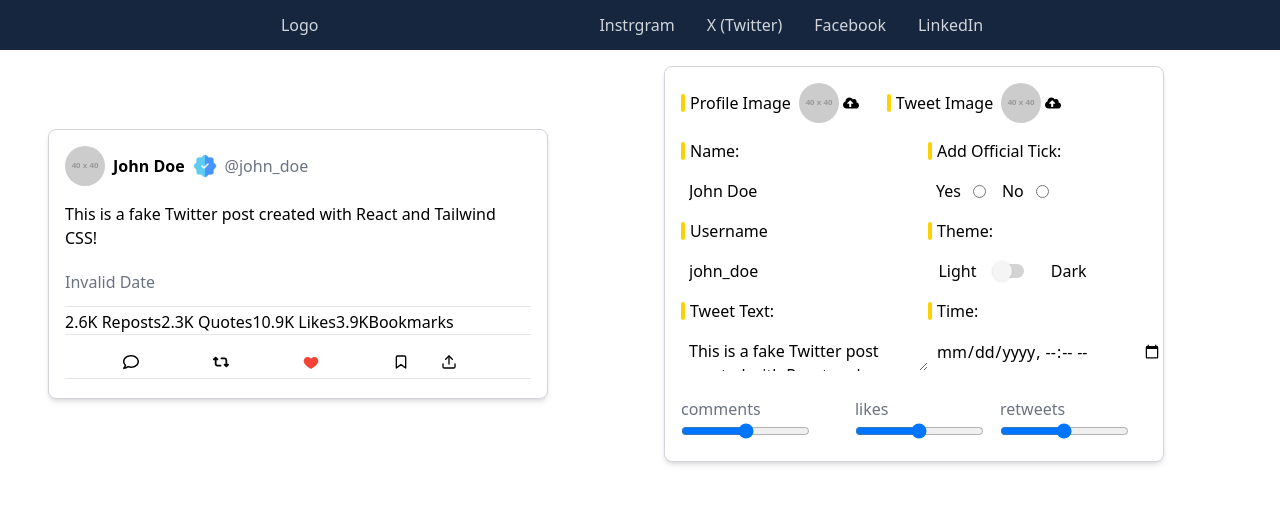
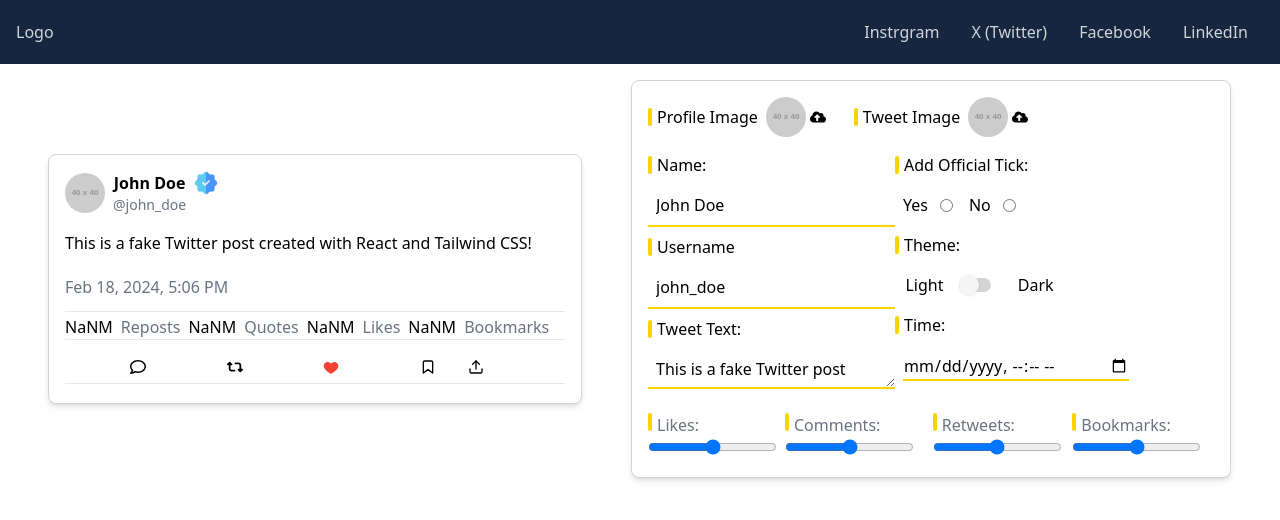
Before and after one commit to Rsingh1996/social-media-fakepost, a React (Vite) app: page / in a window 1280 px wide. Shown: the top 520 px of the page. Built offline with nearby package versions, Linux system fonts and the light colour scheme.

Commit message:
completed the all functionality of twitterpost

```diff
--- a/src/component/CreateTwitterPost.jsx
+++ b/src/component/CreateTwitterPost.jsx
@@ -14,7 +14,7 @@ const CreateTwitterPost = () => {
     tweetImage: "",
     officialTick: "yes",
     theme: "light",
-    time: "",
+    time: "Feb 18, 2024, 5:06 PM",
     commentsCount: "2.3K",
     likesCount: "10.9K",
     retweetsCount: "2.6K",
@@ -26,9 +26,11 @@ const CreateTwitterPost = () => {
   // Handler to update the postData state when input fields change
   const handleInputChange = (e) => {
     const { name, value } = e.target;
+    let validatedValue = value;
+
     setPostData({
       ...postData,
-      [name]: value,
+      [name]: validatedValue,
     });
   };
 
@@ -79,10 +81,10 @@ const CreateTwitterPost = () => {
   };
 
   return (
-    <div className="flex justify-center items-center">
+    <div className="flex flex-col sm:flex-row items-center justify-center">
       <TwitterPost postData={postData} />
       <div className="container flex items-center justify-center mx-auto p-4">
-        <div className="max-w-[500px] bg-white border border-gray-300 rounded-lg p-4 mb-4 shadow-md">
+        <div className="max-w-full sm:max-w-[600px] bg-white border border-gray-300 rounded-lg p-4 mb-4 shadow-md">
           {/* {container} */}
           <div className="flex items-center mb-4">
             <div className="flex items-center mr-7">
@@ -145,7 +147,7 @@ const CreateTwitterPost = () => {
               <input
                 name="name"
                 value={postData.name}
-                className=" p-2 my-2"
+                className=" p-2 my-2 border-b-2 border-[#fcd200]"
                 type="text"
                 placeholder="John Doe"
                 maxLength={12}
@@ -158,7 +160,7 @@ const CreateTwitterPost = () => {
               <input
                 name="username"
                 value={postData.username}
-                className="p-2 my-2"
+                className="p-2 my-2 border-b-2 border-[#fcd200]"
                 type="text"
                 placeholder="@john_doe"
                 onChange={handleInputChange}
@@ -169,7 +171,7 @@ const CreateTwitterPost = () => {
                 <label>Tweet Text:</label>
               </div>
               <textarea
-                className="p-2 my-2 h-[40px]"
+                className="p-2 my-2 h-[40px] border-b-2 border-[#fcd200]"
                 placeholder="Tweet message!"
                 name="tweetText"
                 value={postData.tweetText}
@@ -235,8 +237,9 @@ const CreateTwitterPost = () => {
                 <span></span>
                 <label>Time:</label>
               </div>
-              <div className="flex gap-4 p-2 my-2">
+              <div className="flex gap-4 p-2 my-2 ">
                 <input
+                  className="border-b-2 border-[#fcd200]"
                   type="datetime-local"
                   name="time"
                   value={postData.time}
@@ -248,17 +251,53 @@ const CreateTwitterPost = () => {
 
           <div className="flex flex-col justify-between mt-4 text-gray-500">
             <div className="flex">
-              <div className="mr-4">
-                {"comments"}
-                <input type="range" />
+              <div className="mr-2">
+                <span></span>
+                <label>Likes:</label>
+                <input
+                  type="range"
+                  name="likesCount"
+                  min="0"
+                  max="99999998"
+                  value={postData.likesCount}
+                  onChange={handleInputChange}
+                />{" "}
               </div>
-              <div className="mr-4">
-                {"likes"}
-                <input type="range" />
+              <div className="mr-2">
+                <span></span>
+                <label>Comments:</label>
+                <input
+                  type="range"
+                  name="commentsCount"
+                  min="0"
+                  max="99999998"
+                  value={postData.commentsCount}
+                  onChange={handleInputChange}
+                />{" "}
+              </div>
+              <div className="mr-2">
+                <span></span>
+                <label>Retweets:</label>
+                <input
+                  type="range"
+                  name="retweetsCount"
+                  min="0"
+                  max="99999998"
+                  value={postData.retweetsCount}
+                  onChange={handleInputChange}
+                />
               </div>
               <div>
-                {"retweets"}
-                <input type="range" />
+                <span></span>
+                <label>Bookmarks:</label>
+                <input
+                  type="range"
+                  name="bookmarksCount"
+                  min="0"
+                  max="99999998"
+                  value={postData.bookmarksCount}
+                  onChange={handleInputChange}
+                />
               </div>
             </div>
           </div>
--- a/src/component/Navbar.jsx
+++ b/src/component/Navbar.jsx
@@ -2,13 +2,13 @@ import React from "react";
 
 const Navbar = () => {
   return (
-    <div className="w-full h-[50px] flex justify-evenly items-center px-4 bg-[#16263e] text-gray-300 ">
-      <div>Logo</div>
-      <ul className=" flex justify-evenly ">
-        <li>Instrgram</li>
-        <li>X (Twitter)</li>
-        <li>Facebook</li>
-        <li>LinkedIn</li>
+    <div className="w-full h-16 flex flex-col sm:flex-row justify-center sm:justify-between items-center px-4 bg-[#16263e] text-gray-300">
+      <div className="mb-2 sm:mb-0">Logo</div>
+      <ul className="flex flex-wrap justify-center sm:justify-evenly gap-2 sm:gap-0">
+        <li className="text-center">Instrgram</li>
+        <li className="text-center">X (Twitter)</li>
+        <li className="text-center">Facebook</li>
+        <li className="text-center">LinkedIn</li>
       </ul>
     </div>
   );
--- /dev/null
+++ b/src/component/Twitter.jsx
@@ -0,0 +1,19 @@
+import React from "react";
+import TwitterPost from "./TwitterPost";
+
+const Twitter = () => {
+  return (
+    <div className="container flex items-center justify-center mx-auto p-4">
+      <TwitterPost
+        username="John Doe"
+        handle="john_doe"
+        timestamp="2h ago"
+        content="This is a fake Twitter post created with React and Tailwind CSS!"
+        likes={42}
+        retweets={23}
+      />
+    </div>
+  );
+};
+
+export default Twitter;
--- a/src/component/TwitterPost.jsx
+++ b/src/component/TwitterPost.jsx
@@ -3,7 +3,7 @@ import VERIFIEDTICK from "../assets/verify.png";
 import { FaRetweet } from "react-icons/fa6";
 import { FaRegComment } from "react-icons/fa";
 import { FcLike } from "react-icons/fc";
-import { FiBookmark } from "react-icons/fi";
+import { FiBookmark, FiPhoneCall } from "react-icons/fi";
 import { FiUpload } from "react-icons/fi";
 
 const TwitterPost = ({ postData }) => {
@@ -21,10 +21,20 @@ const TwitterPost = ({ postData }) => {
     return postTime.toLocaleString("en-US", options);
   };
 
+  const formatNumber = (count) => {
+    if (count < 1000) {
+      return count.toString();
+    } else if (count < 1000000) {
+      return `${(count / 1000).toFixed(1)}K`;
+    } else {
+      return `${(count / 1000000).toFixed(1)}M`;
+    }
+  };
+
   return (
     <div
-      className={`max-w-[500px] bg-white border ml-12 border-gray-300 rounded-lg p-4 mb-4 shadow-md ${
-        postData.theme ? "text-black bg-white" : "text-white bg-black"
+      className={`max-w-full sm:max-w-[600px] bg-white border ml-12 border-gray-300 rounded-lg p-4 mb-4 shadow-md ${
+        postData.theme ? "text-black bg-white" : "text-white bg-gray-950"
       }`}
     >
       <div className="flex items-center w-[500px] mb-4">
@@ -34,7 +44,11 @@ const TwitterPost = ({ postData }) => {
           className="rounded-full w-10 h-10 mr-2"
         />
         <div className="flex gap-2">
+          <div className="flex flex-col items-center">
             <p className="font-bold">{postData.name}</p>
+            <p className="text-gray-500 text-sm">@{postData.username}</p>
+          </div>
+          <div>
             {postData.officialTick && (
               <img
                 src={VERIFIEDTICK}
@@ -42,13 +56,13 @@ const TwitterPost = ({ postData }) => {
                 className="rounded-full w-6 h-6"
               />
             )}
-          <p className="text-gray-500">@{postData.username}</p>
+          </div>
         </div>
       </div>
 
       <p
         className={` mb-2 mt-2 ${
-          postData.theme ? "text-black bg-white" : "text-white bg-black"
+          postData.theme ? "text-black bg-white" : "text-white bg-gray-950"
         }`}
       >
         {postData.tweetText}
@@ -70,11 +84,15 @@ const TwitterPost = ({ postData }) => {
           postData.theme ? "text-black bg-white" : "text-white bg-black"
         }`}
       />
-      <div>
-        {postData.retweetsCount} Reposts
-        {postData.commentsCount} Quotes
-        {postData.likesCount} Likes
-        {postData.bookmarksCount}Bookmarks
+      <div className="flex gap-2">
+        {formatNumber(postData.retweetsCount)}
+        <label className="text-gray-500"> Reposts</label>
+        {formatNumber(postData.commentsCount)}
+        <label className="text-gray-500"> Quotes</label>
+        {formatNumber(postData.likesCount)}
+        <label className="text-gray-500"> Likes</label>
+        {formatNumber(postData.bookmarksCount)}
+        <label className="text-gray-500"> Bookmarks</label>
       </div>
       <hr
         class={`h-1  ${
```
Lines whose indentation alone changed are shown as unchanged.
